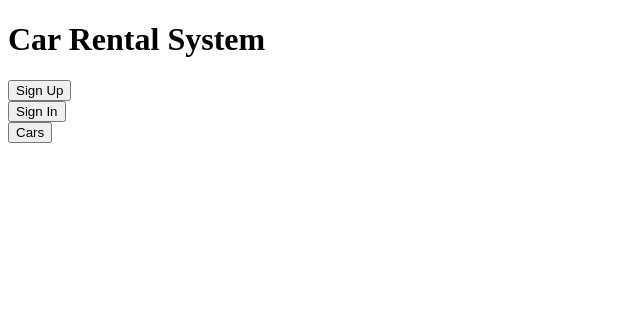
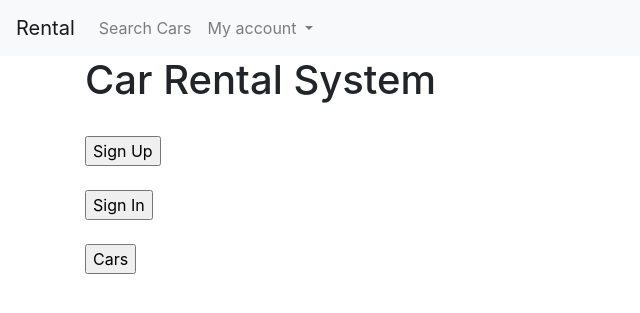
Before and after one commit to CEN3031-Project/Car-Tracking-System, a Django app: template frontend/templates/frontend/home.html in a window 1280 px wide. Shown: the top 313 px of the page, without its empty margins (0-640 px from the left). Run offline with Django 3.2, Linux system fonts and the light colour scheme; the template is opened without the code that fills it, so the values that code supplies are empty.

Commit message:
added navigation bar, made every html (except reservation.html) to extend base.html

```diff
--- a/frontend/admin.py
+++ b/frontend/admin.py
@@ -1,7 +1,8 @@
 from django.contrib import admin
-from .models import Car, Reservation, EmployeeAccount, AdminAccount, RentalLocation
+from .models import ClientAccount, Car, Reservation, EmployeeAccount, AdminAccount, RentalLocation
 
 # Register your models here.
+admin.site.register(ClientAccount)
 admin.site.register(Car)
 admin.site.register(Reservation)
 admin.site.register(EmployeeAccount)
--- a/frontend/forms.py
+++ b/frontend/forms.py
@@ -13,6 +13,11 @@ class UserRegisterForm(UserCreationForm):
     class Meta:
         model = User
         fields = ("username", "email", "first_name", "last_name", "password1", "password2")
+        # widgets = {
+        #     "username": forms.TextInput(attrs={'class': 'form-control'}),
+        #     "password1": forms.TextInput(attrs={'class': 'form-control'}),
+        #     "password2": forms.TextInput(attrs={'class': 'form-control'})
+        # }
 
 
 class ReservationForm(forms.ModelForm):
--- /dev/null
+++ b/frontend/templates/frontend/base.html
@@ -0,0 +1,61 @@
+<!doctype html>
+<html lang="en">
+<!-- https://getbootstrap.com/docs/4.4/getting-started/introduction/ -->
+<head>
+    <!-- Required meta tags -->
+    <meta charset="utf-8">
+    <meta name="viewport" content="width=device-width, initial-scale=1, shrink-to-fit=no">
+
+    <!-- Bootstrap CSS -->
+    <link rel="stylesheet" href="https://cdn.jsdelivr.net/npm/bootstrap@4.4.1/dist/css/bootstrap.min.css" integrity="sha384-Vkoo8x4CGsO3+Hhxv8T/Q5PaXtkKtu6ug5TOeNV6gBiFeWPGFN9MuhOf23Q9Ifjh" crossorigin="anonymous">
+
+    <title>
+        {% block title %}CarRental{% endblock %}
+    </title>
+    {% block style %}{% endblock %}
+</head>
+<body>
+    <!-- https://getbootstrap.com/docs/4.4/components/navbar/ -->
+    <nav class="navbar navbar-expand-lg navbar-light bg-light">
+        <a class="navbar-brand" href="{% url 'home' %}">Rental</a>
+        <button class="navbar-toggler" type="button" data-toggle="collapse" data-target="#navbarNav" aria-controls="navbarNav" aria-expanded="false" aria-label="Toggle navigation">
+            <span class="navbar-toggler-icon"></span>
+        </button>
+        <div class="collapse navbar-collapse" id="navbarNav">
+            <ul class="navbar-nav">
+                <li class="nav-item">
+                    <a class="nav-link" href="#">Search Cars</a>
+                </li>
+                <li class="nav-item dropdown">
+                    <a class="nav-link dropdown-toggle" href="#" id="navbarDropdown" role="button" data-toggle="dropdown" aria-haspopup="true" aria-expanded="false">
+                        My account
+                    </a>
+                    <div class="dropdown-menu" aria-labelledby="navbarDropdown">
+                        {% if user.is_authenticated %}
+                            <a class="dropdown-item" href="#">Profile</a>
+                            <a class="dropdown-item" href="#">My Reservations</a>
+                            <div class="dropdown-divider"></div>
+                            <a class="dropdown-item" href="{% url 'logout' %}">Logout</a>
+                        {% else %}
+                            <a class="dropdown-item" href="{% url 'login' %}">Login</a>
+                            <a class="dropdown-item" href="{% url 'register' %}">Register</a>
+                        {% endif %}
+                    </div>
+                </li>
+            </ul>
+        </div>
+    </nav>
+
+    <div class="container">
+        {% block content %}
+
+        {% endblock %}
+    </div>
+
+    <!-- Optional JavaScript -->
+    <!-- jQuery first, then Popper.js, then Bootstrap JS -->
+    <script src="https://code.jquery.com/jquery-3.4.1.slim.min.js" integrity="sha384-J6qa4849blE2+poT4WnyKhv5vZF5SrPo0iEjwBvKU7imGFAV0wwj1yYfoRSJoZ+n" crossorigin="anonymous"></script>
+    <script src="https://cdn.jsdelivr.net/npm/popper.js@1.16.0/dist/umd/popper.min.js" integrity="sha384-Q6E9RHvbIyZFJoft+2mJbHaEWldlvI9IOYy5n3zV9zzTtmI3UksdQRVvoxMfooAo" crossorigin="anonymous"></script>
+    <script src="https://cdn.jsdelivr.net/npm/bootstrap@4.4.1/dist/js/bootstrap.min.js" integrity="sha384-wfSDF2E50Y2D1uUdj0O3uMBJnjuUD4Ih7YwaYd1iqfktj0Uod8GCExl3Og8ifwB6" crossorigin="anonymous"></script>
+</body>
+</html>
--- a/frontend/templates/frontend/car_list.html
+++ b/frontend/templates/frontend/car_list.html
@@ -1,3 +1,7 @@
+{% extends './base.html' %}
+
+{% block title %}Car List{% endblock %}
+
 {% block content %}
     <h1>Cars</h1>
 
--- a/frontend/templates/frontend/home.html
+++ b/frontend/templates/frontend/home.html
@@ -1,4 +1,50 @@
-<!DOCTYPE html>
+{% extends './base.html' %}
+
+{% block title %}Car Rental System{% endblock %}
+
+<!-- {% block style %}
+<link rel="stylesheet" href="../../../static/css/login.css">
+{% endblock %} -->
+
+{% block content %}
+
+
+<h1>Car Rental System</h1>
+<br>
+{% if user.is_authenticated %}
+    <form action="/logout/" method="get">
+        <input type="submit" value="Sign Out">
+    </form>
+    <br>
+    <form action="/cars/" method="get">
+        <input type="submit" value="Cars">
+    </form>
+{% else %}
+     <form action="/register/" method="get">
+         <input type="submit" value="Sign Up">
+    </form>
+    <br>
+    <form action="/login/" method="get">
+        <input type="submit" value="Sign In">
+    </form>
+    <br>
+    <form action="/cars/" method="get">
+        <input type="submit" value="Cars">
+    </form>
+{% endif %}
+</div>
+
+{% if messages %}
+    <ul class="messages">
+    {% for message in messages %}
+        <li{% if message.tags %} class="{{ message.tags }}"{% endif %}>{{ message }}</li>
+    {% endfor %}
+    </ul>
+{% endif %}
+
+{% endblock %}
+
+<!-- <!DOCTYPE html>
 <html lang="en">
 <head>
     <meta charset="UTF-8">
@@ -34,4 +80,4 @@
 </ul>
 {% endif %}
 </body>
-</html>
+</html> -->
```
Also changed, not shown: frontend/templates/frontend/account/login.html (added, +61 -0 lines), frontend/templates/frontend/account/register.html (added, +67 -0 lines), frontend/templates/frontend/login.html (deleted, +0 -16 lines), frontend/templates/frontend/register.html (deleted, +0 -16 lines), frontend/views.py (+12 -2 lines).
